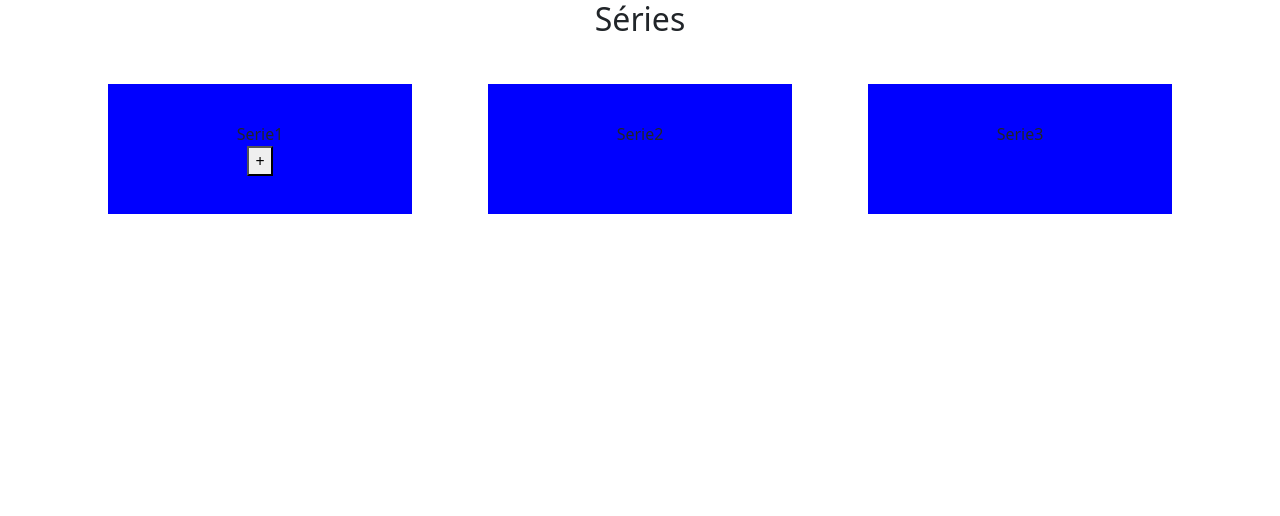
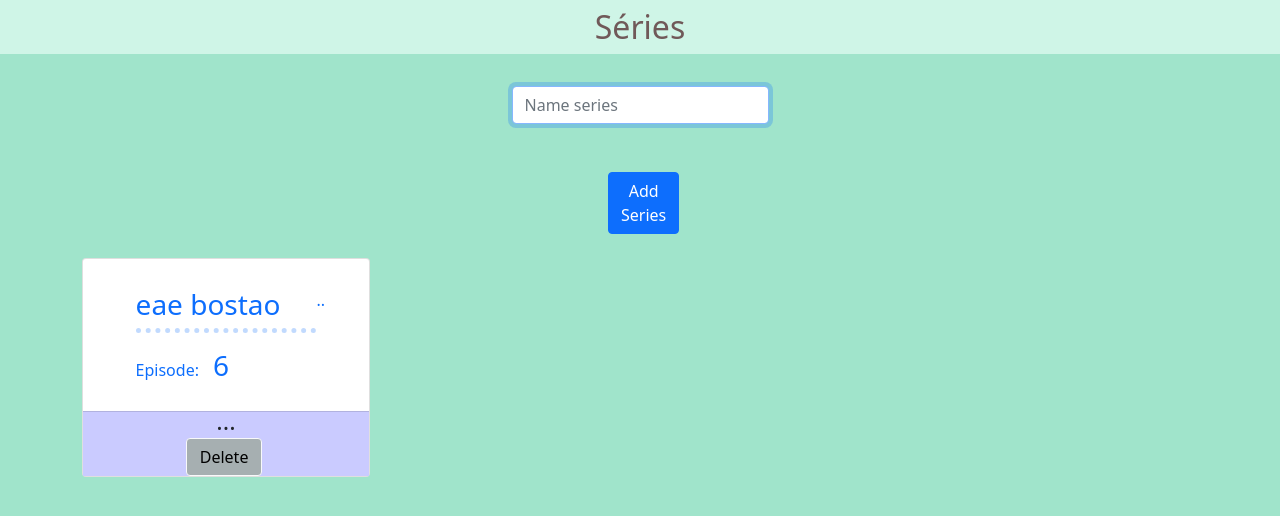
Before and after one commit to dlopesleoncio/CS50FinalProject, a Flask app: page / in a window 1280 px wide. Shown: the top 516 px of the page. Run offline with Flask 2, Linux system fonts and the light colour scheme; some libraries are stand-ins or nearby versions.

Commit message:
hover effect

```diff
--- a/app.py
+++ b/app.py
@@ -1,5 +1,7 @@
 from flask import Flask, flash, redirect, render_template, request, session
+from cs50 import SQL
 
+db = SQL("sqlite:///series.db")
 
 # Configure application
 app = Flask(__name__)
@@ -9,4 +11,34 @@ app.config["TEMPLATES_AUTO_RELOAD"] = True
 
 @app.route("/", methods=["GET", "POST"])
 def index():
-    return render_template("index.html")
+    Nserie = db.execute("SELECT * FROM series")
+    return render_template("index.html",serie=Nserie)
+
+@app.route("/addserie", methods=["GET", "POST"])
+def adds():
+    serie =  request.form.get("series")
+    db.execute("INSERT INTO series (name) VALUES(?)", serie)
+    return redirect("/")
+
+@app.route("/del", methods=["GET", "POST"])
+def delete():
+    serie =  request.form.get("nseries")
+    query = "DELETE FROM series WHERE id = '?'".replace('?',serie)
+    db.execute(query)
+    return redirect("/")
+
+@app.route("/addlink", methods=["GET", "POST"])
+def alink():
+    lserie =  request.form.get("serieslink")
+    id =  request.form.get("idseries")
+    db.execute("UPDATE series SET link = ? WHERE id = ?", lserie,id)
+    #Nserie = db.execute("SELECT * FROM series")
+    return redirect("/")
+
+@app.route("/addepisode", methods=["GET", "POST"])
+def addepisode():
+    episode = request.form.get("episode")
+    id = request.form.get("idseries")
+    db.execute("UPDATE series SET ep = ? WHERE id = ?",episode,id)
+    #Nserie = db.execute("SELECT * FROM series")
+    return redirect("/")
--- a/static/css/styles.css
+++ b/static/css/styles.css
@@ -1,6 +1,40 @@
-.blocks{
-    background-color: blue;
-    padding: 1cm; margin: 1cm;
-    text-align: center;
-    vertical-align: top;
+
+
+body{
+    background-color: #A0E4CB;
 }
+
+.delete{
+    width: 2cm;
+    background-color: rgb(166, 175, 177);
+    color: black;
+}
+
+.save{
+    width: 2cm;
+    background-color: rgb(184, 197, 197);
+}
+
+hr {
+    background-color: rgb(255, 255, 255);
+    border-style: dotted none none;
+    border-width: 5px;
+}
+
+.card:hover{
+    box-shadow: 5px 6px 6px 2px #529ce7;
+    transform: scale(1.05);
+}
+
+.card-footer{
+    padding: 0%;
+    size: 3cm;
+    height: auto;
+}
+.card-body{
+    padding: 10%;
+}
+.card-body:hover{
+
+    transform: scale(1.1);
+}
--- /dev/null
+++ b/static/script/scrits.js
@@ -0,0 +1,45 @@
+i=0;
+function btt(){
+    let block = document.getElementById('block');
+    let node = document.createElement('div');
+    let textnode = document.createTextNode('Série');
+    node.appendChild(textnode);
+    block.appendChild(node);
+    node.classList.add("blocks");
+}
+
+function add(id){
+    let tadd = document.getElementById(id+'--ep')
+    ep = parseInt(tadd.innerHTML);
+    ep += 1;
+    tadd.innerHTML = ep;
+    }
+
+function sub(id){
+    let tadd = document.getElementById(id+'--ep')
+    ep = parseInt(tadd.innerHTML);
+    if (ep > 0){
+        ep -= 1;
+        tadd.innerHTML = ep;
+    }
+    }
+//let card = document.getElementById("{{name['id']}}-card");
+
+//card.addEventListener("mouseout",function(){
+  //      card.style.color = "white";
+
+//});
+//card.addEventListener("mouseover",function(){
+      //  card.style.color = "grey";
+       // alert("you on")
+//});
+
+document.querySelectorAll('.card-header').forEach(item => {
+    item.addEventListener('click', event => {
+      //handle click
+        idstr =   item.id
+        id = idstr.substring(0,(idstr.length-5))
+        console.log(id)
+        document.getElementById(id).submit();
+    })
+  })
--- a/templates/index.html
+++ b/templates/index.html
@@ -10,23 +10,107 @@
     <title>RemSeries</title>
 </head>
 <body>
-    <h2 style="text-align: center;";">Séries</h2>
+    <nav  class="navbar navbar-light" style="background-color: #CFF5E7;">
+        <h2 style="margin:auto; color: rgb(112, 89, 89);">Séries</h2>
+    </nav>
+
+    <form action="/addserie" method="post">
+        <div class="mb-3" style="padding:2em">
+            <input autocomplete="off" autofocus class="form-control mx-auto w-auto"  name="series" placeholder="Name series" type="text">
+        </div>
+        <div style="width: 5%; margin:auto">
+            <button  class="btn btn-primary" type="submit" style="align-items: center;">Add Series</button>
+        </div>
+    </form>
+    <br>
+
+<!----------------------------Creating cards--------------->
     <div class="container">
         <div class="row">
-            <div class ="col blocks">
-                Serie1<br>
-                <button>
-                    +
-                </button>
+    {%for name in serie%}
+            <div class="col-4" style="padding-bottom: 2em;">
+
+                <div class="card"  name="{{ name['id']|string}}" style="max-width: 18rem; background-color: rgb(255, 255, 255);">
+
+                   {%if not name['link'] %}
+                   <div class="card-head">
+
+                    <form action="/addlink" method="post">
+                        <input type="text" name="serieslink" placeholder="URL series" style="margin: 1em; width:10em;">
+                        <input type="submit" value="save">
+                        <input type="hidden" name="idseries" value="{{ name['id'] }}">
+                    </form>
+                   </div>
+                   {%else%}
+                   <a style="text-decoration:none;" target="_blank" href="{{ name['link'] }}">
+                    <div class="card-body">
+
+
+
+
+
+                        <!--------form by click  ------->
+
+                        <form action="{{ name['link'] }}" id="{{ name['id'] }}" target="_blank">
+                        </form>
+                        <!------------->
+
+
+                        <div class="container">
+                            <div style="display:inline; position: absolute;"><h3>{{ name['name']}}</h3> </div>
+
+                            <div style="display:inline; position: relative; left: 100%;">
+                                ..<!--put the options config: change colors, change name series, change link-->
+                            </div>
+
+                            <hr>
+                            <div class="row">
+                                <div class="col-8" style="text-align: left;">
+                                    Episode: <h3 style="display:inline; text-align:right; padding-left: 0.35em;">{{ name['ep'] }}</h3>
+                                </div>
+
+                                <div class="col">
+                                    {% set cname = '#c'+ name['id']|string %}
+                                </div>
+                            </div>
+                        </div>
+                    </div>
+                </a>
+                    <div class="card-footer" style="background-color: rgb(202, 203, 255);">
+                        <button class="btn btn-sm" type="button" data-bs-toggle="collapse" data-bs-target="{{ cname }}" style="padding: 0%; height: 20px; width:fit-content; display: flex; margin: 1% auto";>
+                            <h4 style="position: relative; padding: 0%; align-self: center;">...</h4>
+                        </button>
+                        <div class="collapse" id="c{{ name['id']|string }}">
+                            <form action="/addepisode" method="post">
+                                <div style="padding: 1em;">
+                                    <input autocomplete="off" class="form-control form-control-sm mx-auto w-auto" min="0" name="episode" placeholder="Episode" type="number">
+
+                                </div>
+                                <input type="hidden" name="idseries" value="{{ name['id'] }}">
+                                <div style="margin:auto; width:2cm;">
+                                    <button class="btn" type="submit">Save</button>
+                                </div>
+
+                            </form>
+                        </div>
+                    </div>
+                        {%endif%}
+
+                    <div class="container"style="background-color: rgb(202, 203, 255);">
+                        <div style="margin:auto; width: 79.3625px;">
+                            <form action="/del" method="post">
+                                <button  class="btn btn-light delete" type="submit" name="nseries" value="{{ name['id'] }}">Delete</button>
+                            </form>
+                        </div>
+                    </div>
+                </div>
+                <!--close the card-->
             </div>
-            <div class ="col blocks">
-                Serie2
-            </div>
-            <div class ="col blocks">
-                Serie3
-            </div>
+
+    {%endfor%}
         </div>
     </div>
 
+    <script src="/static/script/scrits.js"></script>
 </body>
 </html>
```
Also changed, not shown: series.db (added).
